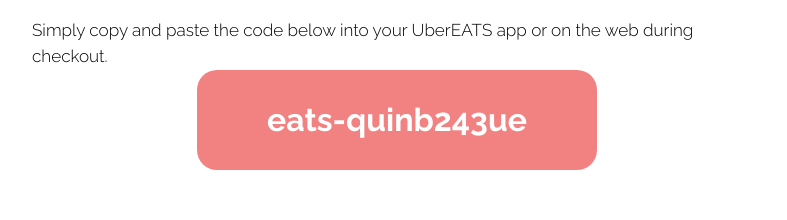
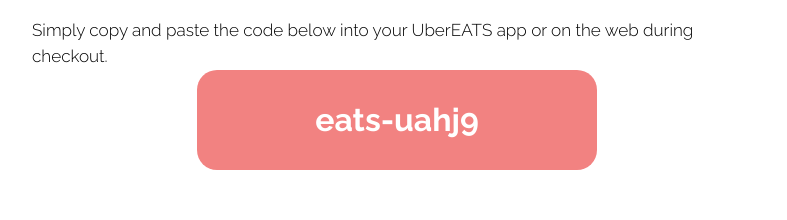
Before and after one commit to ubereatslove/ubereatslove, a plain HTML site: page index.html in a window 1280 px wide. Shown: the part 471-691 px from the top of the page, without its empty margins (243-1030 px from the left). Drawn offline with Linux system fonts and the light colour scheme.

Commit message:
update code

```diff
--- a/index.html
+++ b/index.html
@@ -62,7 +62,7 @@
             <p><span style="font-size: 1.07rem; line-height: 1.5;">Simply copy and paste the code below into your UberEATS app or on the web during checkout.</span><br></p>
           </div>
           <div style='display: flex; justify-content: center;'>
-            <div style='display: flex; justify-content: center; align-items: center; font-weight: bold; font-size: 32px; border-radius: 20px; height: 100px; width: 400px;' class="btn-danger">eats-quinb243ue</a>
+            <div style='display: flex; justify-content: center; align-items: center; font-weight: bold; font-size: 32px; border-radius: 20px; height: 100px; width: 400px;' class="btn-danger">eats-uahj9</a>
             </div>
           </div>
         </div>
```
